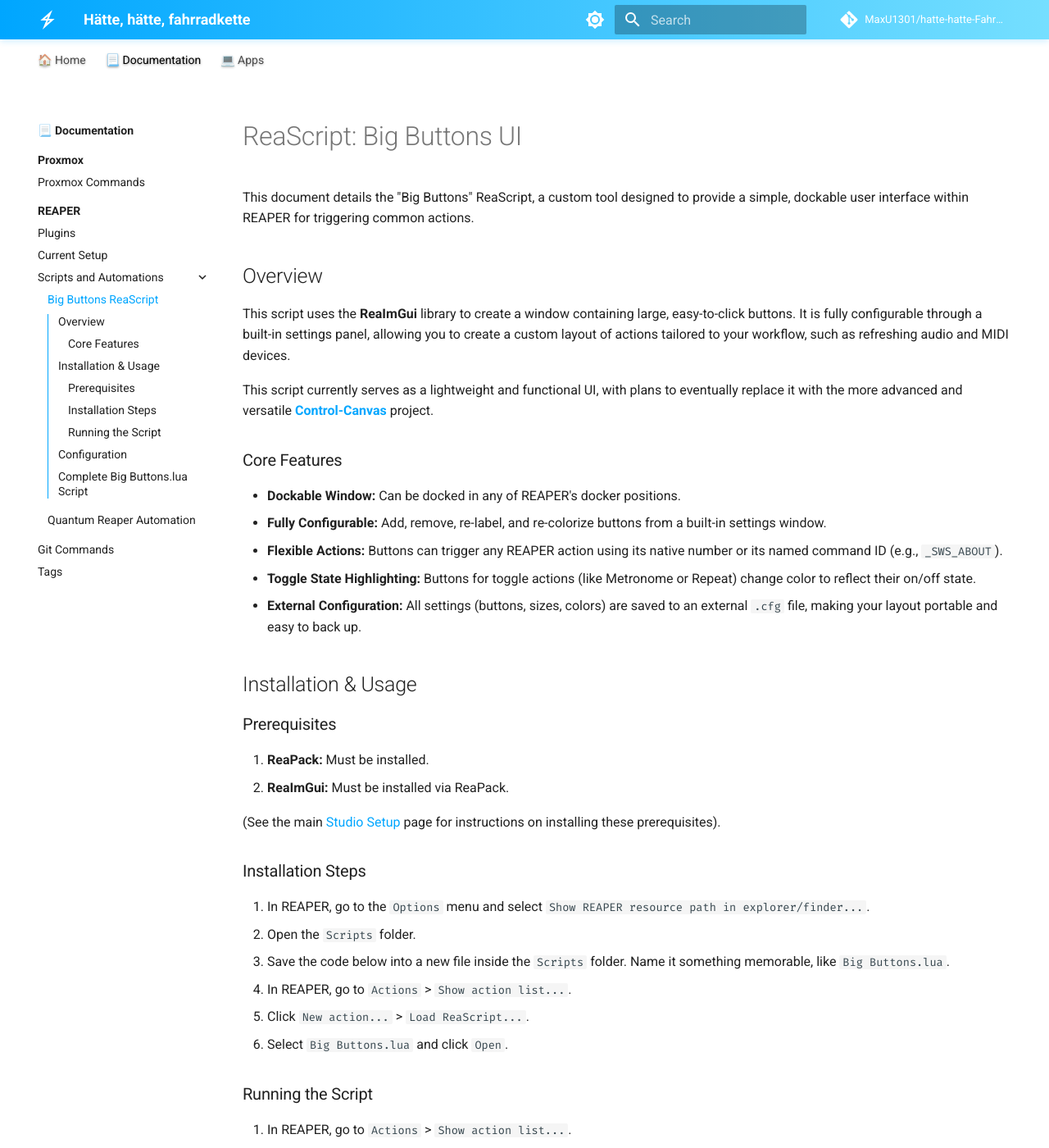
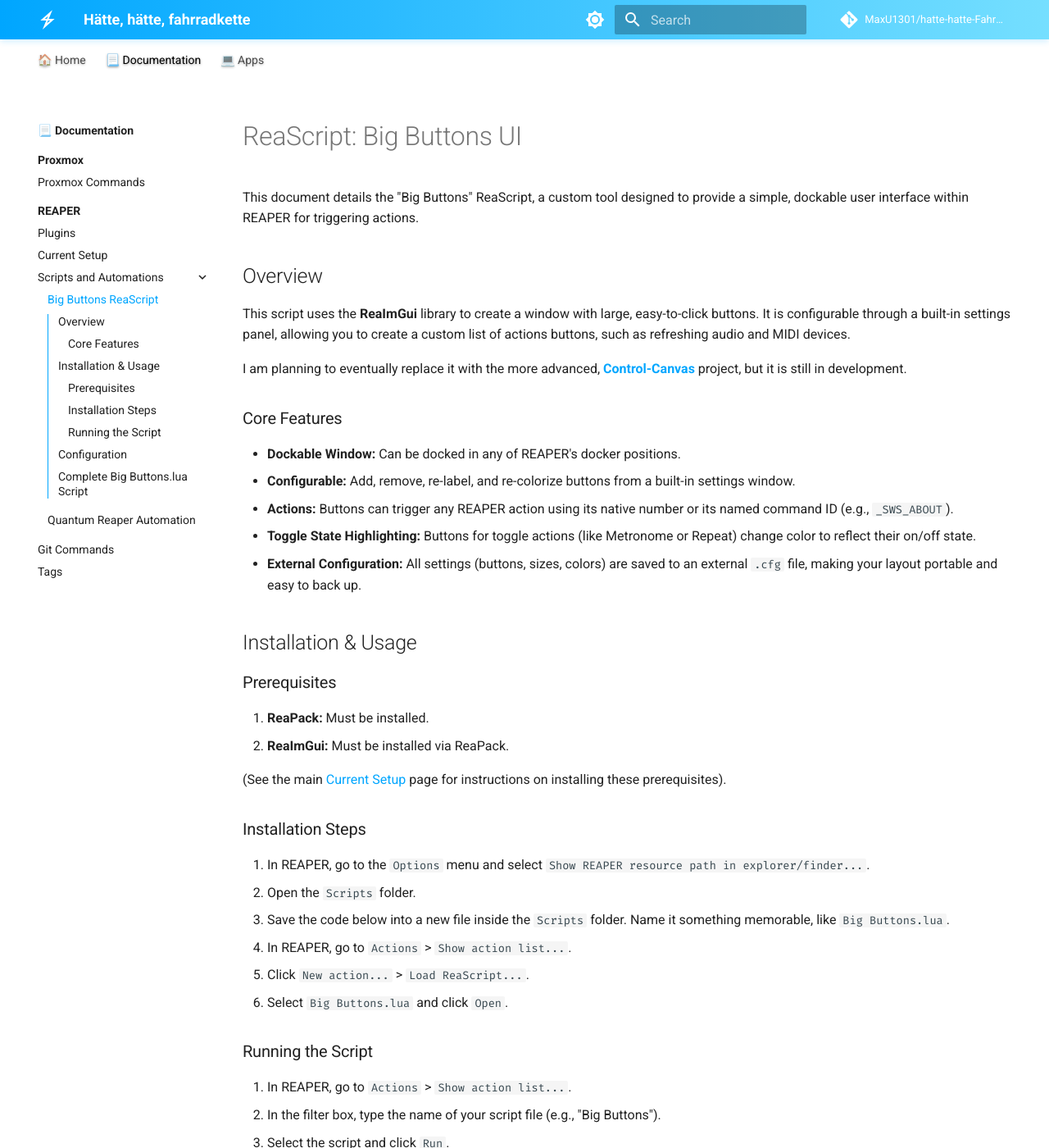
Before and after one commit to MaxU1301/hatte-hatte-Fahrradkette, an MkDocs documentation site: the page built from docs/documentation/REAPER/Scripts/big-buttons-reascript.md, in a window 1280 px wide and 1400 px high. Shown: the whole window at 82% size. Built offline with MkDocs 1.6.1 and Material for MkDocs 9.7.7, drawn with Linux system fonts in a browser that asks for light colours; comment, search, counter and statistics services are not loaded; some of the changed text lies outside the part shown.

Commit message:
Grammer updates

```diff
--- a/docs/documentation/REAPER/Scripts/big-buttons-reascript.md
+++ b/docs/documentation/REAPER/Scripts/big-buttons-reascript.md
@@ -5,19 +5,19 @@
 
 # ReaScript: Big Buttons UI
 
-This document details the "Big Buttons" ReaScript, a custom tool designed to provide a simple, dockable user interface within REAPER for triggering common actions.
+This document details the "Big Buttons" ReaScript, a custom tool designed to provide a simple, dockable user interface within REAPER for triggering actions.
 
 ## Overview
 
-This script uses the **ReaImGui** library to create a window containing large, easy-to-click buttons. It is fully configurable through a built-in settings panel, allowing you to create a custom layout of actions tailored to your workflow, such as refreshing audio and MIDI devices.
+This script uses the **ReaImGui** library to create a window with large, easy-to-click buttons. It is configurable through a built-in settings panel, allowing you to create a custom list of actions buttons, such as refreshing audio and MIDI devices.
 
-This script currently serves as a lightweight and functional UI, with plans to eventually replace it with the more advanced and versatile **[Control-Canvas](https://github.com/MaxU1301/Control-Canvas)** project.
+I am planning to eventually replace it with the more advanced, **[Control-Canvas](https://github.com/MaxU1301/Control-Canvas)** project, but it is still in development.
 
 ### Core Features
 
 - **Dockable Window:** Can be docked in any of REAPER's docker positions.
-- **Fully Configurable:** Add, remove, re-label, and re-colorize buttons from a built-in settings window.
-- **Flexible Actions:** Buttons can trigger any REAPER action using its native number or its named command ID (e.g., `_SWS_ABOUT`).
+- **Configurable:** Add, remove, re-label, and re-colorize buttons from a built-in settings window.
+- **Actions:** Buttons can trigger any REAPER action using its native number or its named command ID (e.g., `_SWS_ABOUT`).
 - **Toggle State Highlighting:** Buttons for toggle actions (like Metronome or Repeat) change color to reflect their on/off state.
 - **External Configuration:** All settings (buttons, sizes, colors) are saved to an external `.cfg` file, making your layout portable and easy to back up.
 
@@ -28,7 +28,7 @@
 1.  **ReaPack:** Must be installed.
 2.  **ReaImGui:** Must be installed via ReaPack.
 
-(See the main [Studio Setup](../current-setup.md) page for instructions on installing these prerequisites).
+(See the main [Current Setup](../current-setup.md) page for instructions on installing these prerequisites).
 
 ### Installation Steps
 
```
Also changed, not shown: other parts of docs/documentation/REAPER/Scripts/big-buttons-reascript.md (+1 -1 lines), docs/documentation/REAPER/Scripts/quantum-reaper-automation.md (+6 -5 lines), docs/documentation/REAPER/index.md (+1 -13 lines), docs/documentation/REAPER/plugins.md (+1 -1 lines).
